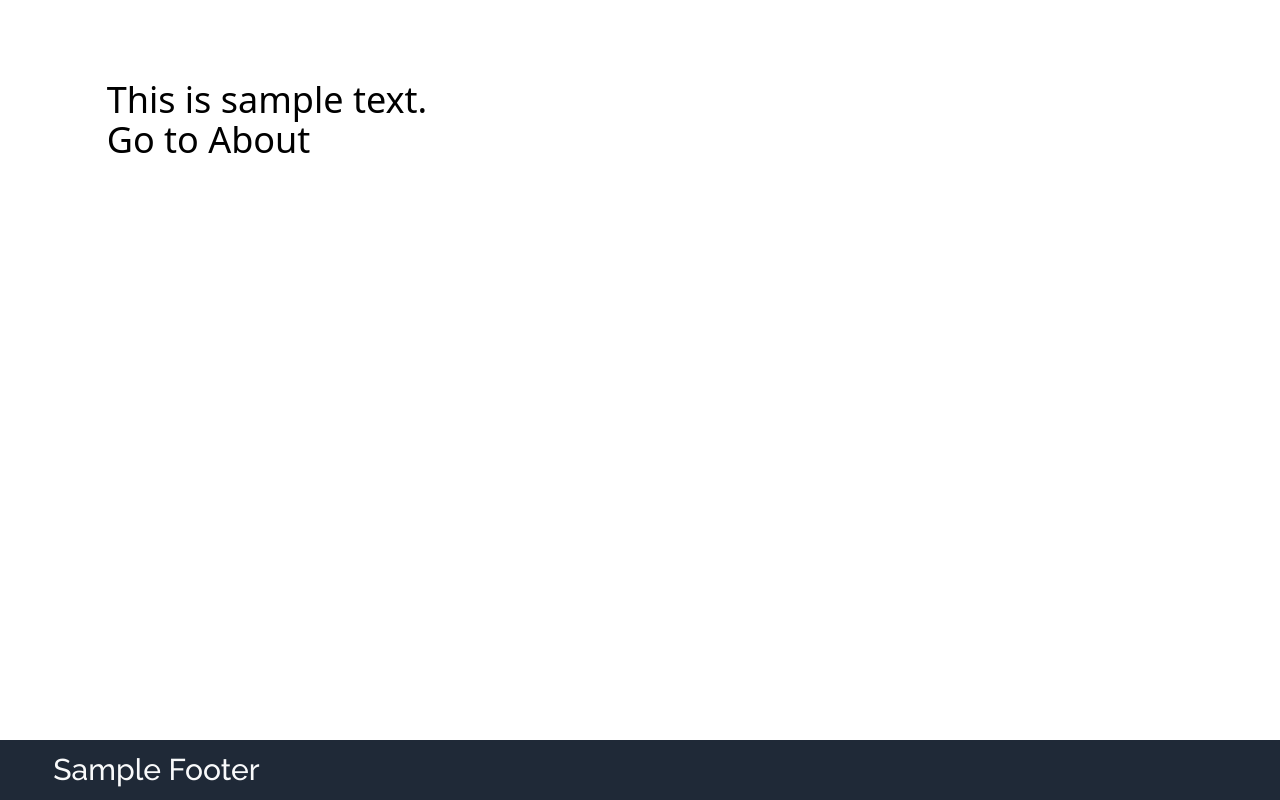
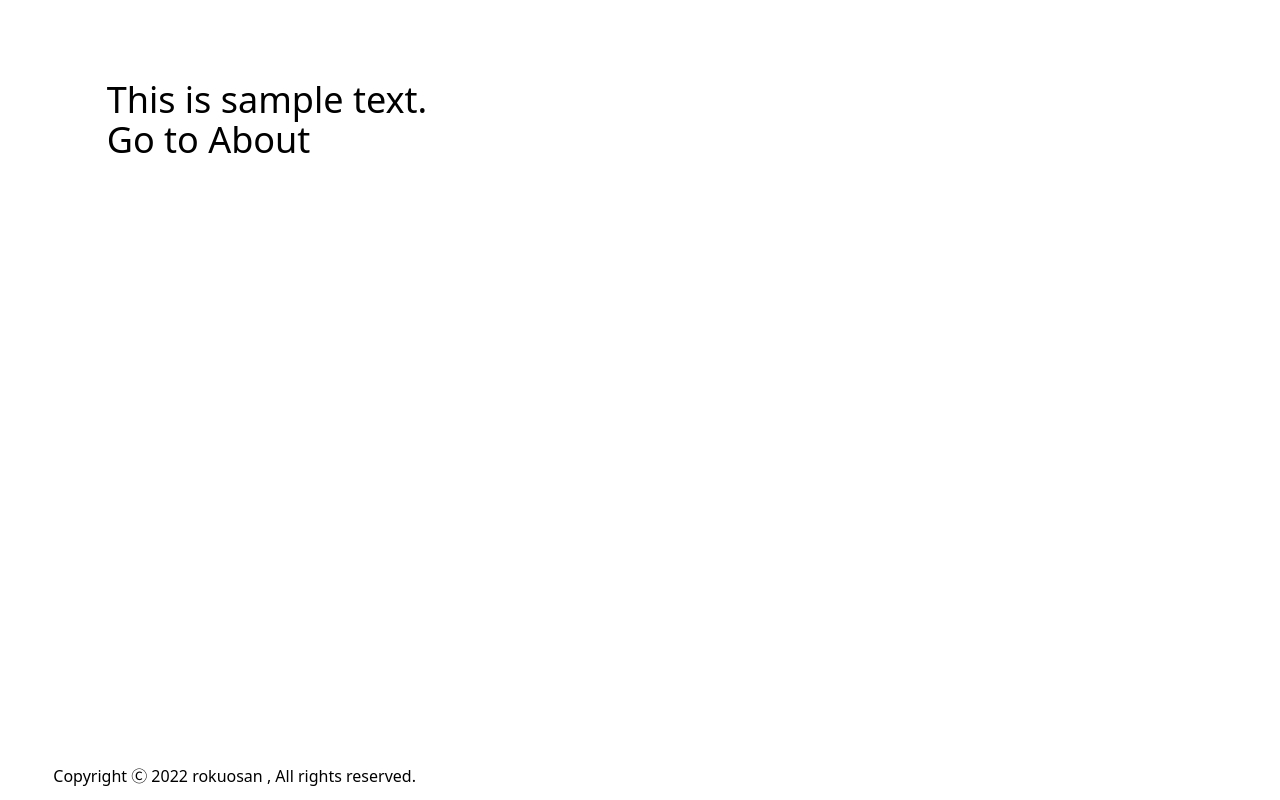
Before and after one commit to rokuosan/portfolio, a Nuxt app: page / in a window 1280 px wide. Built offline with nearby package versions, Linux system fonts and the light colour scheme.

Commit message:
著作権表示を追加

```diff
--- a/components/Footer.vue
+++ b/components/Footer.vue
@@ -1,8 +1,8 @@
 <template>
-  <div class="fixed py-3 w-full bottom-0 bg-gray-800 text-gray-50">
-    <nav class="w-11/12 mx-auto text-3xl">
-      <h6 class="font-raleway">
-        Sample Footer
+  <div class="fixed py-3 w-full bottom-0">
+    <nav class="w-11/12 mx-auto text-md">
+      <h6 class="font-poppins font-light">
+        Copyright Ⓒ 2022 rokuosan , All rights reserved.
       </h6>
     </nav>
   </div>
```
